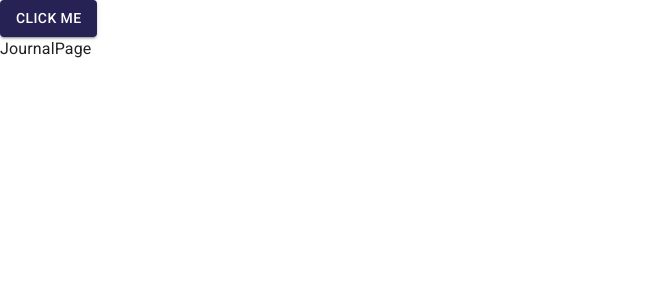
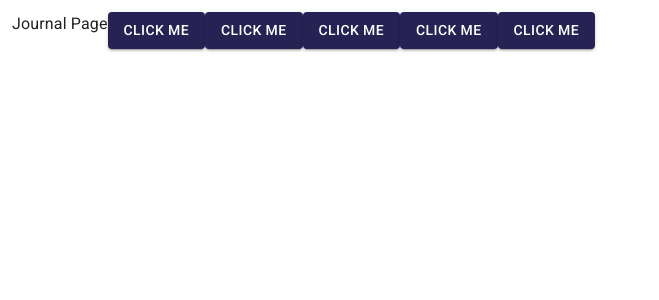
Before and after one commit to ManuelAlejandro93/journal, a React (Vite) app: page / in a window 1280 px wide. Shown: the top 300 px of the page, without its empty margins (0-659 px from the left). Built offline with nearby package versions, Linux system fonts and the light colour scheme; what tailwindcss-animated would draw is missing.

Commit message:
cap 248 sin testing listo.

```diff
--- /dev/null
+++ b/src/Journal/Layout/JournalLayout.tsx
@@ -0,0 +1,12 @@
+interface Props {
+  children: React.ReactElement[];
+}
+
+const drawerWidthSizePx: number = 240;
+export const JournalLayout = ({ children }: Props) => {
+  return (
+    <div className='flex'>
+      <main className='flex flex-grow p-3'>{children}</main>
+    </div>
+  );
+};
--- /dev/null
+++ b/src/Journal/Layout/index.ts
@@ -0,0 +1 @@
+export * from './JournalLayout';
--- a/src/Journal/Pages/JournalPage.tsx
+++ b/src/Journal/Pages/JournalPage.tsx
@@ -1,10 +1,15 @@
 import { Button, Typography } from '@mui/material';
+import { JournalLayout } from '@/Journal';
 
 export const JournalPage = () => {
   return (
-    <>
+    <JournalLayout>
+      <h1>Journal Page </h1>
       <Button variant='contained'>click me</Button>
-      <Typography>JournalPage</Typography>
-    </>
+      <Button variant='contained'>click me</Button>
+      <Button variant='contained'>click me</Button>
+      <Button variant='contained'>click me</Button>
+      <Button variant='contained'>click me</Button>
+    </JournalLayout>
   );
 };
--- a/src/Journal/index.ts
+++ b/src/Journal/index.ts
@@ -1,2 +1,3 @@
 export * from './Pages';
 export * from './Routes';
+export * from './Layout';
```
